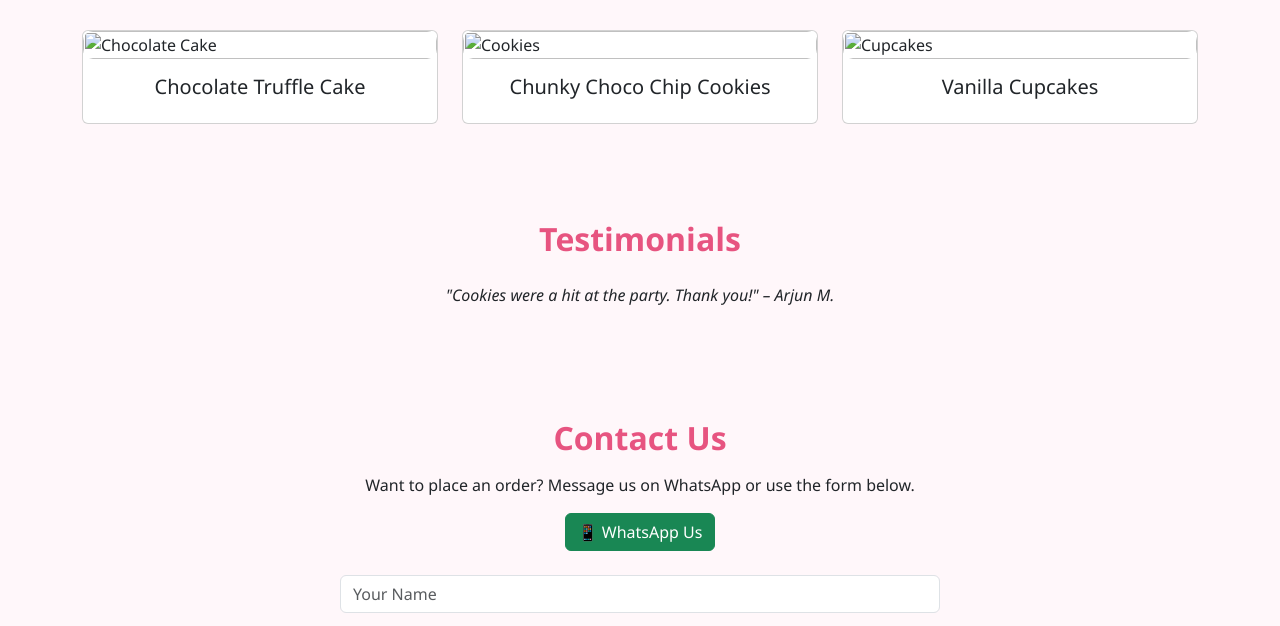
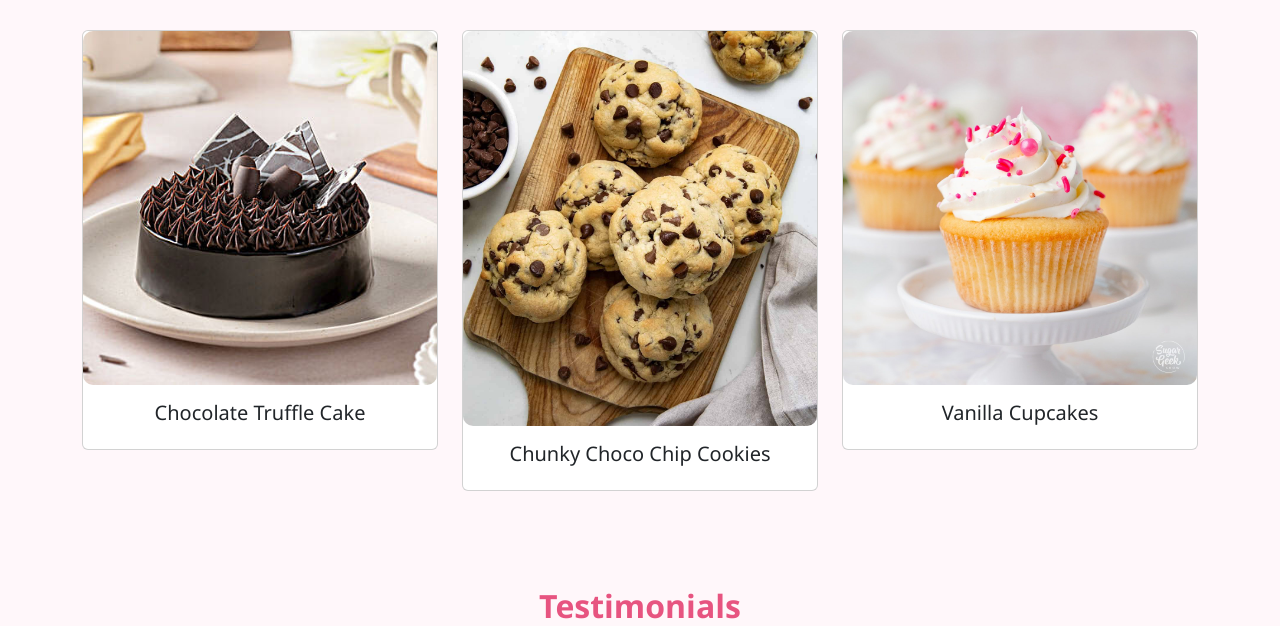
Before and after one commit to shrinidhi763/sweet-delights, a plain HTML site: page index.html in a window 1280 px wide. Shown: the part 694-1320 px from the top of the page. Drawn offline with nearby package versions, Linux system fonts and the light colour scheme.

Commit message:
Update index.html

```diff
--- a/index.html
+++ b/index.html
@@ -86,7 +86,7 @@
     <div class="row g-4 mt-4">
       <div class="col-md-4" data-aos="zoom-in">
         <div class="card product-card">
-          <img src="chocolate-cake.jpg" class="card-img-top" alt="Chocolate Cake">
+          <img src="images/chocolate-cake.jpg" class="card-img-top" alt="Chocolate Cake">
           <div class="card-body text-center">
             <h5 class="card-title">Chocolate Truffle Cake</h5>
 
@@ -96,7 +96,7 @@
       </div>
       <div class="col-md-4" data-aos="zoom-in" data-aos-delay="100">
         <div class="card product-card">
-          <img src="chocochip-cookie.jpg" class="card-img-top" alt="Cookies">
+          <img src="images/chocochip-cookie.jpg" class="card-img-top" alt="Cookies">
           <div class="card-body text-center">
             <h5 class="card-title">Chunky Choco Chip Cookies</h5>
           </div>
@@ -104,7 +104,7 @@
       </div>
       <div class="col-md-4" data-aos="zoom-in" data-aos-delay="200">
         <div class="card product-card">
-          <img src="vanilla-cupcake.jpg" class="card-img-top" alt="Cupcakes">
+          <img src="images/vanilla-cupcake.jpg" class="card-img-top" alt="Cupcakes">
           <div class="card-body text-center">
             <h5 class="card-title">Vanilla Cupcakes</h5>
           </div>
```
